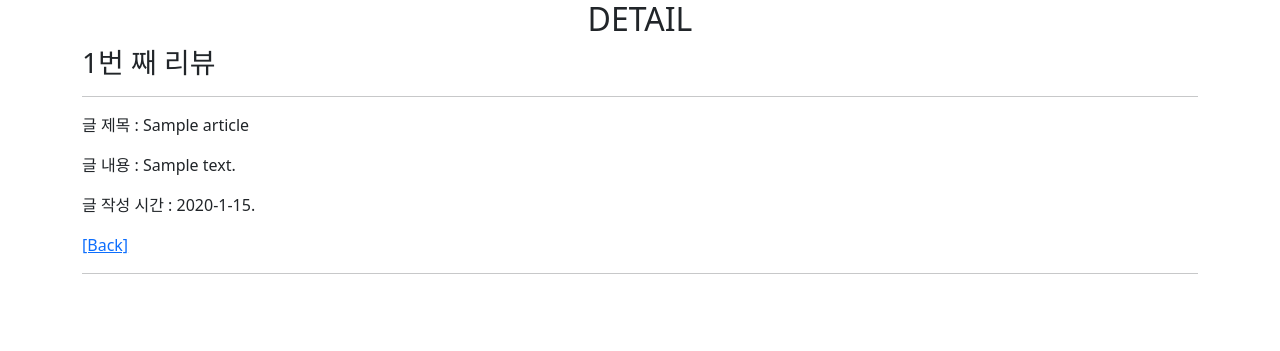
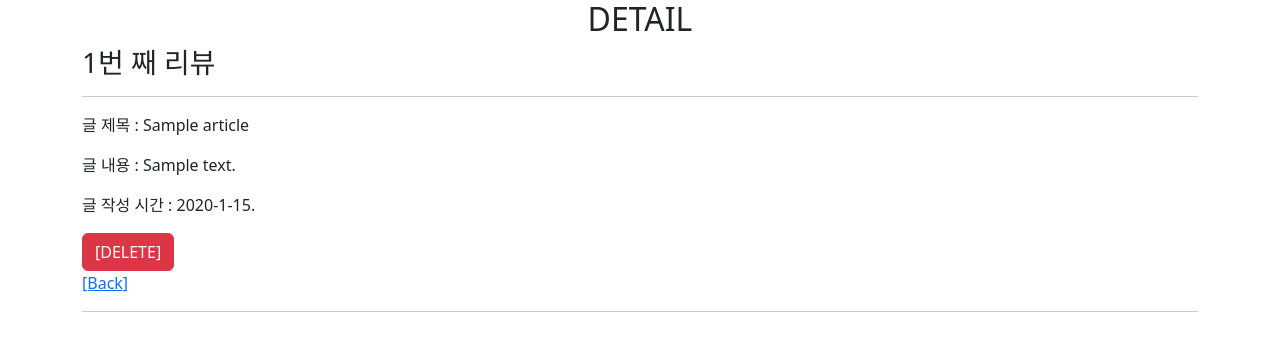
Before and after one commit to wonprogrammer/2024_project_1, a Django app: page /articles/1/ in a window 1280 px wide. Shown: the top 351 px of the page. Run offline with Django 4.2, Linux system fonts and the light colour scheme; tables that the repository leaves empty hold one stand-in row (Sample ...).

Commit message:
ADD DELETE 동작

```diff
--- a/articles/templates/datail.html
+++ b/articles/templates/datail.html
@@ -6,6 +6,14 @@
 <p>글 제목 : {{ article.title }}</p>
 <p>글 내용 : {{ article.content }}</p>
 <p>글 작성 시간 : {{ article.created_at|date:"SHORT_DATE_FORMAT" }}</p>
+
+<!-- a 태그는 get method로 동작하기 때문에 delete 동작은 form 태그를 통해 Post로 동작 시켜줘야 함 -->
+<!-- <a href="{% url 'articles:delete' article.pk %}">[리뷰 삭제하기]</a><br /> -->
+
+<form action="{% url 'articles:delete' article.pk %}" method="POST">
+    {% csrf_token %}
+    <button class="btn btn-danger">[DELETE]</button>
+</form>
 <a href="{% url 'articles:dinner_price' %}">[Back]</a>
 <hr />
 
--- a/articles/urls.py
+++ b/articles/urls.py
@@ -9,4 +9,5 @@ urlpatterns = [
     path('review/', views.review, name='review'),
     path('create_review/', views.create_review, name='create_review'),
     path('<int:pk>/', views.detail, name='detail'),
+    path('<int:pk>/delete/', views.delete, name='delete'),
 ]
--- a/articles/views.py
+++ b/articles/views.py
@@ -49,3 +49,12 @@ def detail(request, pk):
         'article' : article,
     }
     return render(request, 'datail.html', context)
+
+
+def delete(request, pk):
+    article = Article.objects.get(pk=pk)
+
+    if request.method == 'POST':
+        article.delete()
+
+    return redirect('articles:dinner_price')
```
